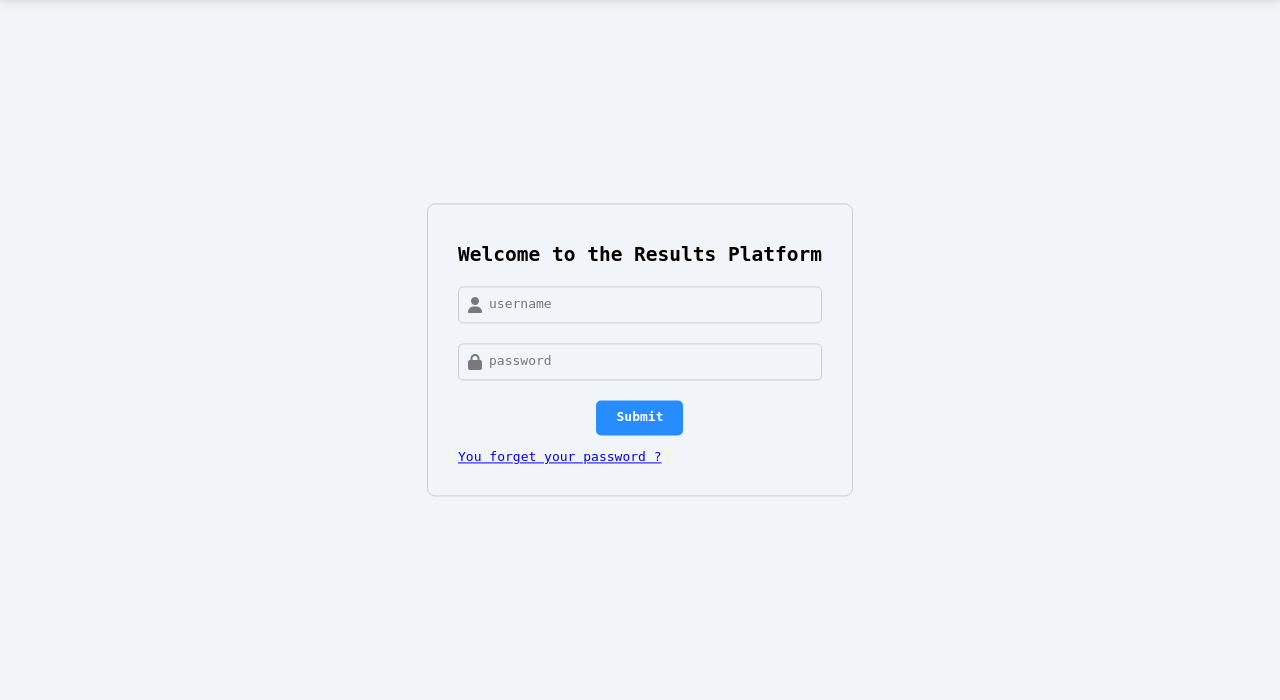
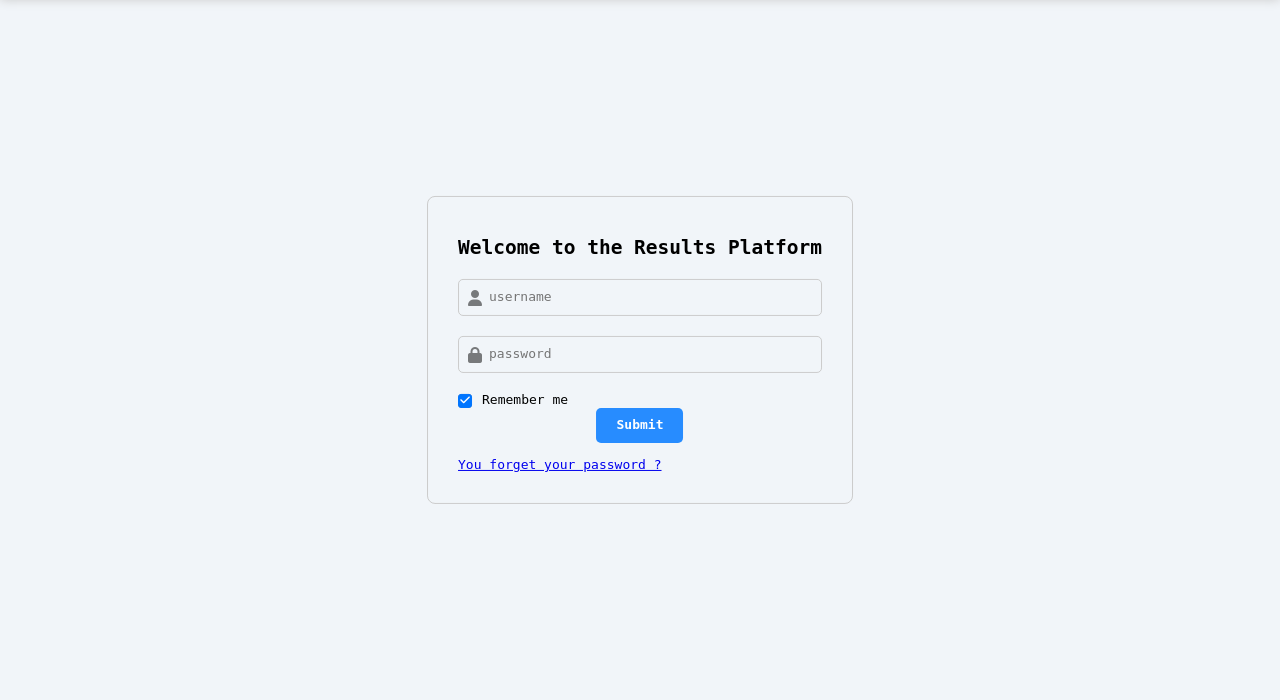
Before and after one commit to YoussefBouhdyd/mark-manager, a Flask app: page / in a window 1280 px wide. Shown: the part 100-800 px from the top of the page. Run offline with Flask 3, Linux system fonts and the light colour scheme.

Commit message:
add remember me to prvent asking for user and password for each time .

```diff
--- a/app.py
+++ b/app.py
@@ -1,4 +1,4 @@
-from flask import Flask,render_template,request,flash,redirect
+from flask import Flask,render_template,request,make_response,flash,redirect,session,url_for
 
 app = Flask(__name__,static_url_path="/")
 app.secret_key = "1234"
@@ -7,18 +7,26 @@ app.secret_key = "1234"
 @app.route("/",methods=["POST","GET"])
 def index():
     if request.method == "GET":
+        if request.cookies.get("login"):
+            return redirect(url_for("calc"))
         return render_template("index.html")
     elif request.method == "POST":
         user_name = request.form.get("user-name")
         password = request.form.get("password")
+        remember_me = request.form.get("remember")
         if (user_name == "Youssef" and password == "A@youssef123"):
-            return render_template("calc.html")
+            response = make_response(redirect(url_for("calc")))
+            if remember_me == "on":
+                response.set_cookie("login",user_name)
+            return response
         else:
             flash("Incorrect password or username !","login-alert")
             return redirect("/")
 
-@app.route("/calc",methods=["POST"])
-def clac():
+@app.route("/calc",methods=["POST","GET"])
+def calc():
+    if request.method == "GET":
+        return render_template("calc.html")
     student_name = request.form.get("student-name")
     si = request.form.get("si")
     ro = request.form.get("ro")
--- a/static/css/master.css
+++ b/static/css/master.css
@@ -275,3 +275,52 @@ header .links .link a:hover {
 
 
 /* End Calcule Section  */
+
+
+/* Start Components  */
+.primary-checkbox {
+    display: flex;
+    flex-direction: row-reverse;
+    justify-content: flex-end;
+    align-items: center;
+    user-select: none;
+}
+.primary-checkbox > input {
+    visibility: hidden;
+}
+.primary-checkbox > div {
+    width: 14px;
+    height: 14px;
+    border-radius: 3px;
+    border: 1px solid #aaa;
+    margin-right: 10px;
+    position: relative;
+    transition: .3s;
+}
+.primary-checkbox > div::before {
+    content: "\f00c";
+    font-family: "Font Awesome 6 Free";
+    font-weight: 900;
+    position: absolute;
+    left: 50%;
+    top: 50%;
+    transform: translate(-50%, -50%) rotate(230deg) scale(0);
+    font-size: 11px;
+    width: 0%;
+    height: 0%;
+    border-radius: 3px;
+    color: #fff;
+    background-color: var(--blue-color);
+    z-index: 2;
+    display: flex;
+    justify-content: center;
+    align-items: center;
+    transition: .3s;
+}
+.primary-checkbox > input:checked + div::before {
+    width: 100%;
+    height: 100%;
+    transform: translate(-50%, -50%) rotate(0deg) scale(1);
+    border: 1px solid var(--blue-color);
+}
+/* End Components  */
--- a/templates/index.html
+++ b/templates/index.html
@@ -40,6 +40,11 @@
                         <i class="fa fa-lock"></i>
                         <input type="password" placeholder="password" name="password" required>
                     </div>
+                    <label class="primary-checkbox mb-15">
+                        <input type="checkbox" name="remember" checked="" id="">
+                        Remember me
+                        <div></div>
+                    </label>
                     <input type="submit" class="submit">
                 </form>
                 <a href="#" class="forget">You forget your password ?</a>
```
